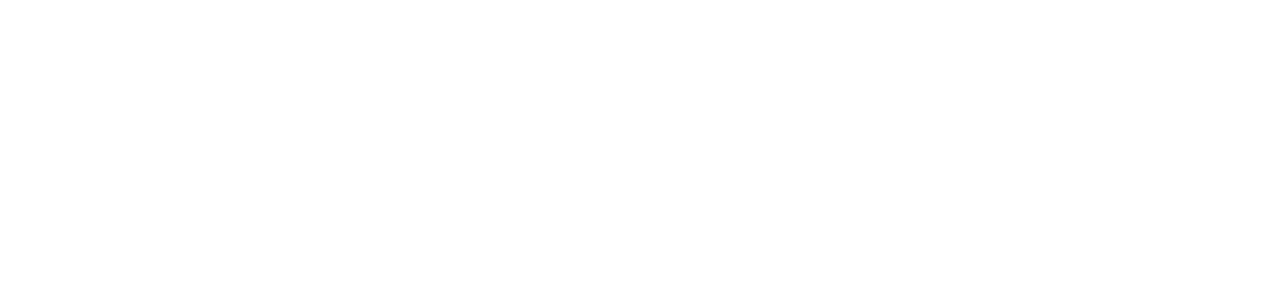
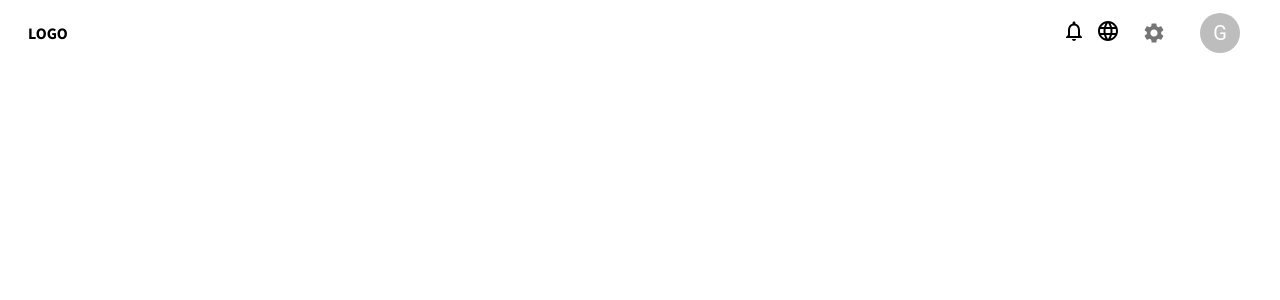
Before and after one commit to GergelyKarl/admin-dashboard-react, a React (Create React App) app: page / in a window 1280 px wide. Shown: the top 300 px of the page. Built offline with nearby package versions, Linux system fonts and the light colour scheme.

Commit message:
0.2 topbar created

```diff
--- a/package.json
+++ b/package.json
@@ -3,8 +3,10 @@
   "version": "0.1.0",
   "private": true,
   "dependencies": {
-    "@material-ui/core": "^4.12.3",
-    "@material-ui/icons": "^4.11.2",
+    "@emotion/react": "^11.4.1",
+    "@emotion/styled": "^11.3.0",
+    "@mui/icons-material": "^5.0.1",
+    "@mui/material": "^5.0.2",
     "@testing-library/jest-dom": "^5.11.4",
     "@testing-library/react": "^11.1.0",
     "@testing-library/user-event": "^12.1.10",
--- a/src/App.js
+++ b/src/App.js
@@ -1,8 +1,9 @@
+import Topbar from "./components/Topbar";
 
 function App() {
   return (
     <div className="App">
-
+    <Topbar />
     </div>
   );
 }
--- /dev/null
+++ b/src/components/Topbar.css
@@ -0,0 +1,34 @@
+.topbar {
+  width: 100%;
+  height: 50px;
+  background-color: white;
+  position: sticky;
+  top: 0;
+  z-index: 999;
+}
+
+.topbar__wrapper {
+  height: 100%;
+  padding: 0 20px;
+  display: flex;
+  align-items: center;
+  justify-content: space-between;
+}
+
+.logo {
+  font-weight: bold;
+}
+
+.topbar__right {
+  display: flex;
+  align-items: center;
+}
+
+.topbar__icons {
+  cursor: pointer;
+  margin-right: 10px;
+}
+
+.topbar__avatar {
+  cursor: pointer;
+}
--- /dev/null
+++ b/src/components/Topbar.js
@@ -0,0 +1,34 @@
+import React from "react";
+import "./Topbar.css";
+import NotificationsNoneIcon from "@mui/icons-material/NotificationsNone";
+import LanguageIcon from "@mui/icons-material/Language";
+import SettingsIcon from "@mui/icons-material/Settings";
+import { Avatar, IconButton } from "@mui/material";
+
+export default function Topbar() {
+  return (
+    <div className="topbar">
+      <div className="topbar__wrapper">
+        <div className="topbar__left">
+          <span className="logo">LOGO</span>
+        </div>
+        <div className="topbar__right">
+          <div className="topbar__icons">
+            <NotificationsNoneIcon />
+          </div>
+          <div className="topbar__icons">
+            <LanguageIcon />
+          </div>
+          <div className="topbar__icons">
+            <IconButton size="large">
+              <SettingsIcon />
+            </IconButton>
+          </div>
+          <IconButton size="large">
+            <Avatar className="topbar__avatar">G</Avatar>
+          </IconButton>
+        </div>
+      </div>
+    </div>
+  );
+}
```
Also changed, not shown: 1 other file (tests, documents, lock files or other folders).
